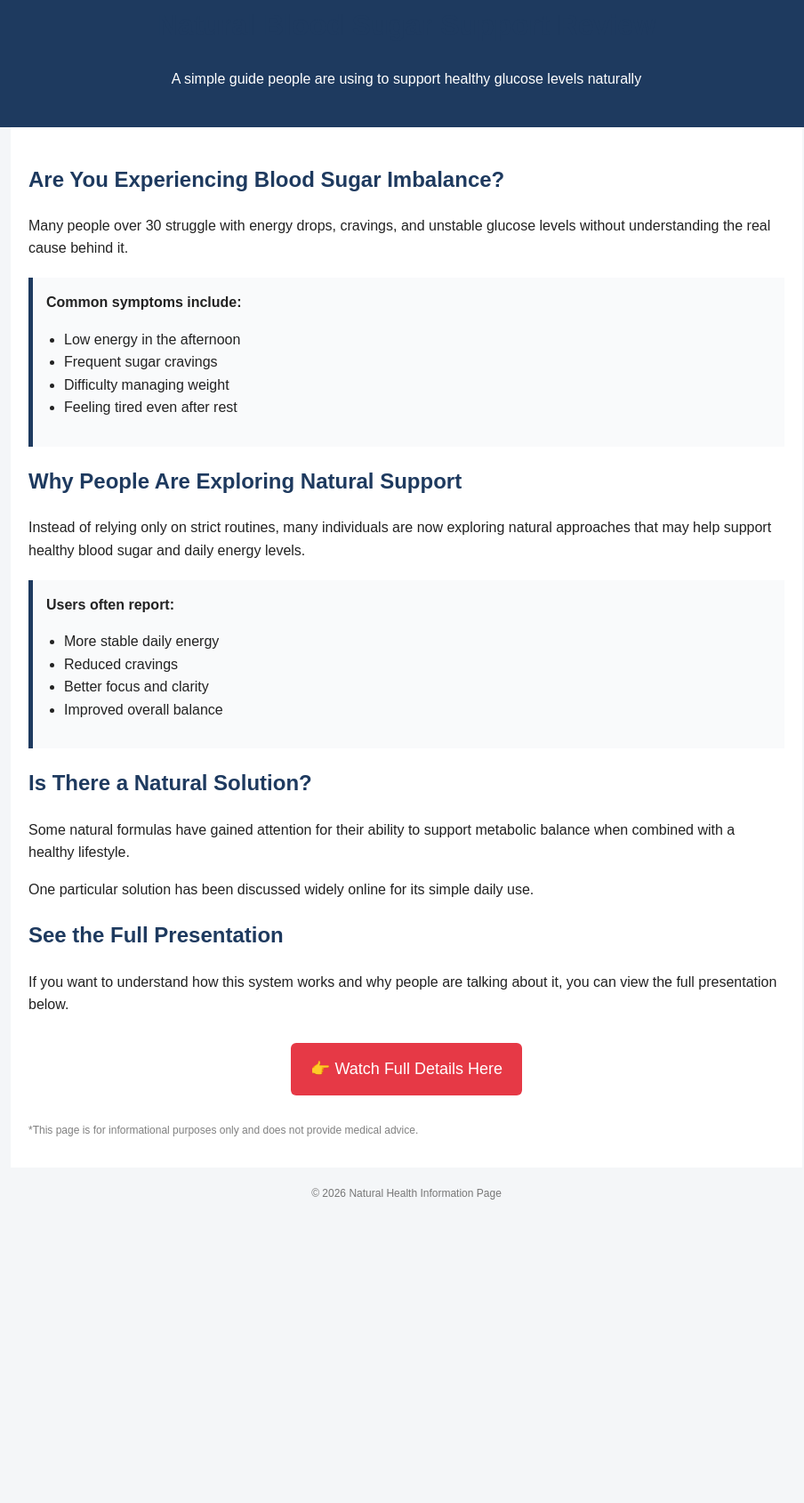
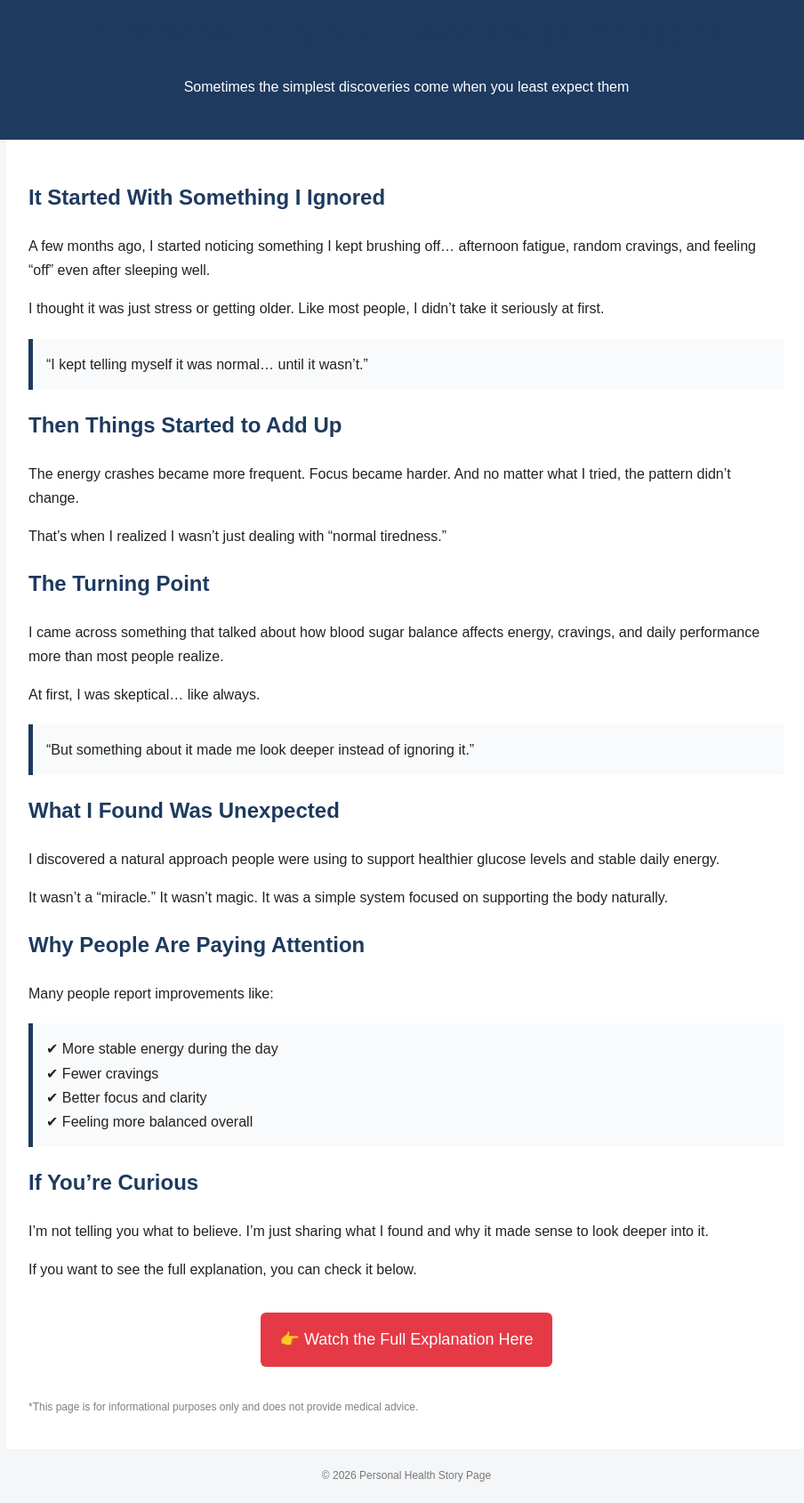
Before and after one commit to josesilvaaquiles-ship-it/index.html, a plain HTML site: page index.html in a window 1280 px wide. Shown: the part 43-1732 px from the top of the page at 89% size, without its empty margins (183-1087 px from the left). Before the commit the page ends 1414 px from the top, so only its background shows below. Drawn offline with Linux system fonts and the light colour scheme.

Commit message:
Update index.html

```diff
--- a/index.html
+++ b/index.html
@@ -3,21 +3,21 @@
 <head>
   <meta charset="UTF-8" />
   <meta name="viewport" content="width=device-width, initial-scale=1.0"/>
-  <title>Natural Blood Sugar Support Review</title>
+  <title>A Simple Discovery About Blood Sugar Balance</title>
 
   <style>
     body {
       margin: 0;
       font-family: Arial, Helvetica, sans-serif;
-      background-color: #f4f6f8;
+      background: #f4f6f8;
       color: #222;
-      line-height: 1.6;
+      line-height: 1.7;
     }
 
     header {
-      background-color: #1e3a5f;
+      background: #1e3a5f;
       color: white;
-      padding: 25px 15px;
+      padding: 30px 20px;
       text-align: center;
     }
 
@@ -25,27 +25,23 @@
       max-width: 850px;
       margin: auto;
       background: white;
-      padding: 20px;
+      padding: 25px;
     }
 
     h1, h2 {
       color: #1e3a5f;
     }
 
-    .box {
+    .story {
       background: #f9fafb;
+      padding: 15px;
       border-left: 5px solid #1e3a5f;
-      padding: 15px;
       margin: 20px 0;
-    }
-
-    ul {
-      padding-left: 20px;
     }
 
     .cta {
       text-align: center;
-      margin: 30px 0;
+      margin: 35px 0;
     }
 
     .btn {
@@ -74,59 +70,92 @@
 <body>
 
 <header>
-  <h1>Natural Blood Sugar Support Review</h1>
-  <p>A simple guide people are using to support healthy glucose levels naturally</p>
+  <h1>A Personal Story About Blood Sugar Struggles</h1>
+  <p>Sometimes the simplest discoveries come when you least expect them</p>
 </header>
 
 <div class="container">
 
-  <h2>Are You Experiencing Blood Sugar Imbalance?</h2>
+  <h2>It Started With Something I Ignored</h2>
+
   <p>
-    Many people over 30 struggle with energy drops, cravings, and unstable glucose levels without understanding the real cause behind it.
-  </p>
-
-  <div class="box">
-    <strong>Common symptoms include:</strong>
-    <ul>
-      <li>Low energy in the afternoon</li>
-      <li>Frequent sugar cravings</li>
-      <li>Difficulty managing weight</li>
-      <li>Feeling tired even after rest</li>
-    </ul>
-  </div>
-
-  <h2>Why People Are Exploring Natural Support</h2>
-  <p>
-    Instead of relying only on strict routines, many individuals are now exploring natural approaches that may help support healthy blood sugar and daily energy levels.
-  </p>
-
-  <div class="box">
-    <strong>Users often report:</strong>
-    <ul>
-      <li>More stable daily energy</li>
-      <li>Reduced cravings</li>
-      <li>Better focus and clarity</li>
-      <li>Improved overall balance</li>
-    </ul>
-  </div>
-
-  <h2>Is There a Natural Solution?</h2>
-  <p>
-    Some natural formulas have gained attention for their ability to support metabolic balance when combined with a healthy lifestyle.
+    A few months ago, I started noticing something I kept brushing off…
+    afternoon fatigue, random cravings, and feeling “off” even after sleeping well.
   </p>
 
   <p>
-    One particular solution has been discussed widely online for its simple daily use.
+    I thought it was just stress or getting older.
+    Like most people, I didn’t take it seriously at first.
   </p>
 
-  <h2>See the Full Presentation</h2>
+  <div class="story">
+    “I kept telling myself it was normal… until it wasn’t.”
+  </div>
+
+  <h2>Then Things Started to Add Up</h2>
+
   <p>
-    If you want to understand how this system works and why people are talking about it, you can view the full presentation below.
+    The energy crashes became more frequent.
+    Focus became harder.
+    And no matter what I tried, the pattern didn’t change.
+  </p>
+
+  <p>
+    That’s when I realized I wasn’t just dealing with “normal tiredness.”
+  </p>
+
+  <h2>The Turning Point</h2>
+
+  <p>
+    I came across something that talked about how blood sugar balance affects energy, cravings, and daily performance more than most people realize.
+  </p>
+
+  <p>
+    At first, I was skeptical… like always.
+  </p>
+
+  <div class="story">
+    “But something about it made me look deeper instead of ignoring it.”
+  </div>
+
+  <h2>What I Found Was Unexpected</h2>
+
+  <p>
+    I discovered a natural approach people were using to support healthier glucose levels and stable daily energy.
+  </p>
+
+  <p>
+    It wasn’t a “miracle.” It wasn’t magic.
+    It was a simple system focused on supporting the body naturally.
+  </p>
+
+  <h2>Why People Are Paying Attention</h2>
+
+  <p>
+    Many people report improvements like:
+  </p>
+
+  <div class="story">
+    ✔ More stable energy during the day<br>
+    ✔ Fewer cravings<br>
+    ✔ Better focus and clarity<br>
+    ✔ Feeling more balanced overall
+  </div>
+
+  <h2>If You’re Curious</h2>
+
+  <p>
+    I’m not telling you what to believe.
+    I’m just sharing what I found and why it made sense to look deeper into it.
+  </p>
+
+  <p>
+    If you want to see the full explanation, you can check it below.
   </p>
 
   <div class="cta">
     <a class="btn" href="https://bloodsugarblaster.com/index-vsl-ds24#aff=Josesilva0021" target="_blank">
-      👉 Watch Full Details Here
+      👉 Watch the Full Explanation Here
     </a>
   </div>
 
@@ -137,7 +166,7 @@
 </div>
 
 <footer>
-  © 2026 Natural Health Information Page
+  © 2026 Personal Health Story Page
 </footer>
 
 </body>
```
